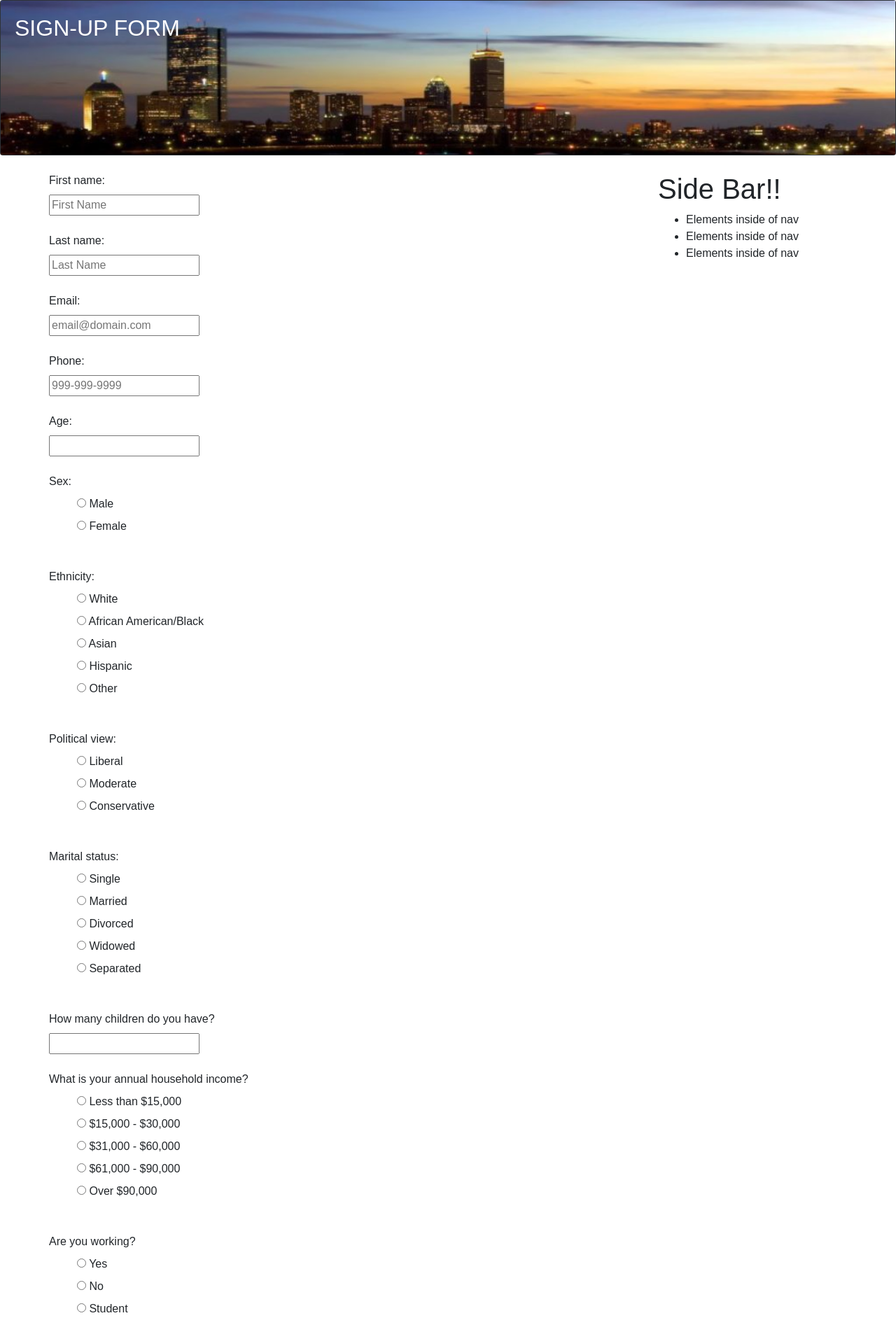
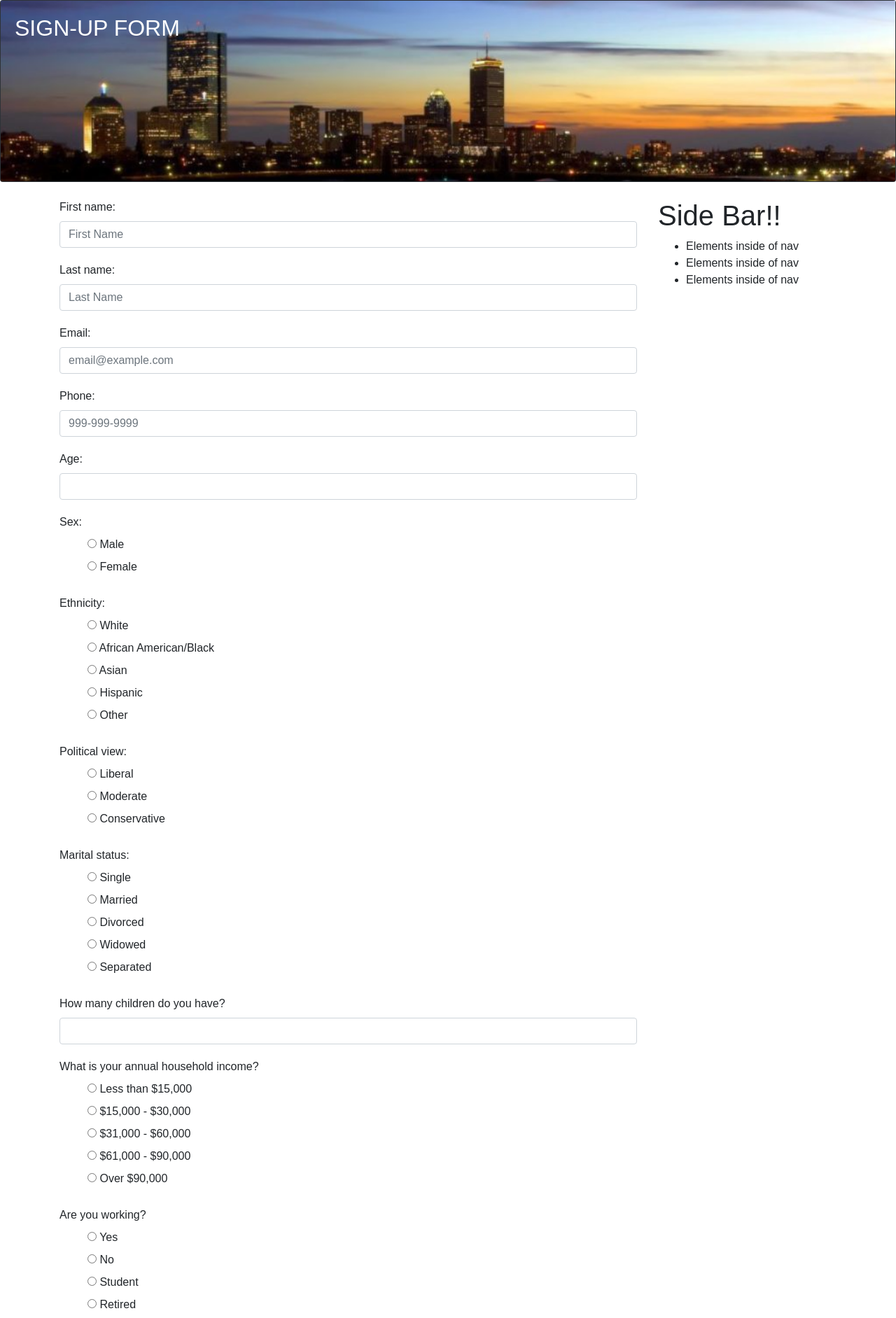
Before and after one commit to Brandt-moreThan4/LAFG---Website, a Django app: page /sign_up in a window 1280 px wide. Shown: the part 80-1963 px from the top of the page at 70% size. Run offline with Django 3.2, Linux system fonts and the light colour scheme; some libraries are stand-ins or nearby versions.

Commit message:
Rough draft of sign-up form appearance

```diff
--- a/LAFG/lafg_site/forms.py
+++ b/LAFG/lafg_site/forms.py
@@ -26,22 +26,32 @@
                   ('Over $90,000','Over $90,000')]
 
 WORKING_CHOICES = [('Yes','Yes') , ('No','No'), ('Student','Student'), ('Retired','Retired')]
+
 EDUCATION_CHOICES = [('Some School','Some School'),
                      ('High School or GED','High School or GED'),
                      ('College Graduate','College Graduate'),
                      ('Post Graduate','Post Graduate')]
+
 US_CITIZEN_CHOICES = [('Yes','Yes') , ('No','No')]
+
 REGISTERED_VOTER_CHOICES = [('Yes','Yes') , ('No','No')]
+
 RELIGIOUS_CHOICE = [('Yes','Yes') , ('No','No')]
+
 PREVIOUS_FOCUS_GROUP_CHOICES = [('Yes','Yes') , ('No','No')]
+
 PARTY_TO_LAW_SUIT_CHOICES = [('Yes','Yes') , ('No','No')]
+
 FELONY_CHOICES = [('Yes','Yes') , ('No','No')]
+
 LEGAL_BACKGROUND_CHOICES = [('Yes','Yes') , ('No','No')]
+
 LOCATION_CHOICES = [('Baton Rouge','Baton Rouge'),
                     ('Metairie','Metairie'),
                     ('Shreveport','Shreveport'),
                     ('Lafayette','Lafayette'),
                     ('New Orleans','New Orleans'),]
+
 SOURCES_CHOICES = [('Family/Friend','Family/Friend'),
                     ('Facebook','Facebook'),
                     ('Instagram','Instagram'),
@@ -71,19 +81,21 @@
             'legal_background': ('Are you studying law or have you worked for a law firm?'),
             'location': ("Please indicate where you're located:"),
             'source': ('How did you hear about us?'),
+            'occupation': ('If you are working, what is your occupation?')
         }
 
         # All the widgets are needed to make some better html than Django's defaults.
         widgets = {
-            'first_name': forms.TextInput(attrs={'class': 'first-name', 'placeholder':'First Name'}),
-            'last_name': forms.TextInput(attrs={'class': 'last-name', 'placeholder':'Last Name'}),
-            'email': forms.TextInput(attrs={'class':'email', 'placeholder':'email@domain.com' }),
-            'phone': forms.TextInput(attrs={'type':'tel', 'placeholder':'999-999-9999'}),
+            'first_name': forms.TextInput(attrs={'class': 'form-control', 'placeholder':'First Name'}),
+            'last_name': forms.TextInput(attrs={'class': 'form-control', 'placeholder':'Last Name'}),
+            'email': forms.TextInput(attrs={'class':'form-control', 'placeholder':'email@example.com' }),
+            'phone': forms.TextInput(attrs={'class':'form-control', 'type':'tel', 'placeholder':'999-999-9999'}),
+            'age': forms.NumberInput(attrs={'class':'form-control', 'min':0}),
             'sex': forms.RadioSelect(attrs={'class':'ethnicity'}, choices=SEX_CHOICES),
             'ethnicity': forms.RadioSelect(attrs={'class':'ethnicity'}, choices=ETHNICITY_CHOICES),
             'political_view': forms.RadioSelect(attrs={'class':'ethnicity'}, choices=POLITICAL_VIEW_CHOICES),
             'marital_status': forms.RadioSelect(attrs={'class':'ethnicity'}, choices=MARITAL_STATUS_CHOICES),
-            #'children': forms.IntegerField(attrs={'min':0}),
+            'children': forms.NumberInput(attrs={'class':'form-control', 'min':0}),
             'income': forms.RadioSelect(attrs={'class':'ethnicity'}, choices=INCOME_CHOICES),
             'working': forms.RadioSelect(attrs={'class':'ethnicity'}, choices=WORKING_CHOICES),
             'education': forms.RadioSelect(attrs={'class':'ethnicity'}, choices=EDUCATION_CHOICES),
--- a/LAFG/lafg_site/static/lafg_site/css/site.css
+++ b/LAFG/lafg_site/static/lafg_site/css/site.css
@@ -6,9 +6,13 @@
     color: white !important; /*What would be a better color?*/
 }
 
-nav {
-    margin: 0px;
-}
+/*Below does not work for some reason. So it is applied manually to nav element in html*/
+/*nav {
+    margin: 0px !important;
+    border-bottom: 0px !important;
+}*/
+
+
 
 
 /*Make text smaller on smaller screens.*/
@@ -33,6 +37,7 @@
 body {
     /* Margin bottom by footer height */
     margin-bottom: 60px;
+    font-family: Arial, Helvetica, sans-serif;
 }
 
 .footer {
@@ -53,44 +58,6 @@
 
 
 
-body {
-    font-family: Arial, Helvetica, sans-serif;
-}
-
-
-
-#skyLine {
-    width: 100%;
-    height: 220px;
-/*    clear: both;
-    margin-top: 145px;*/
-}
-
-#TopHeader {
-    background-color: rgb(0, 71, 137);
-    color: white;
-    height: 40px;
-    margin: 0;
-    padding: 5px;
-}
-
-/*#HeaderMinusSkyline {
-    position: fixed;
-    top: 0;
-    width: 100%;
-}*/
-
-
-#LogoAndNav {
-    background-color: white;
-    height: 80px;
-}
-
-
-/*#ContentAndRightNav {
-    margin-bottom: 42px;
-}*/
-
 #Logo {
     float: left;
     margin-right: 125px;
@@ -98,36 +65,6 @@
 }
 
 
-/*#RightNav li {
-    margin-bottom: 10px;
-}
-
-#RightNav ul {
-    list-style-type: none;
-}
-
-#RighNav h5 {
-    font-weight: bold;
-}*/
-
-
-
-#MainArea {
-    width: 1000px;
-    float: left;
-    margin-right: 75px;
-    margin-bottom: 70px;
-    margin-left: 50px;
-    border: .7px solid gray;
-    min-height: 800px;
-}
-
 #CourtRoom {
     width: 75%;
 }
-
-
-/*
-li:hover {
-    background-color: deeppink;
-}*/
--- a/LAFG/lafg_site/templates/lafg_site/sign_up.html
+++ b/LAFG/lafg_site/templates/lafg_site/sign_up.html
@@ -7,6 +7,11 @@
         .sign-up-form ul {
             list-style-type:none !important;
         }
+
+        .field-wrapper {
+            margin-bottom:20px;
+        }
+
 
 /*        .fieldWrapper {
             border-style:dashed;
@@ -22,30 +27,66 @@
 {% block content %}
 
 
-    <div class="row">
-        <div class="">
+    <div {#class="row"#}>
+        <div>
             <form class="sign-up-form" method="post" id="sign_up" autocomplete="on">
                 {% csrf_token %}
 
                 {{ form.non_field_errors }}
 
                 {% for field in form %}
-                    <div class="fieldWrapper">
+
+                    <div class="field-wrapper {#form-group#}">
                         {{ field.errors }}
-                        {{ field.label_tag }}
+                        <span>{{ field.label_tag }}</span>
                         <br />
-                        {{ field }}
+                        <span >{{ field }}</span>
+
                         {% if field.help_text %}
                             <p class="help">{{ field.help_text|safe }}</p>
                         {% endif %}
+
                     </div>
-                    <br />
+                    {#<br />#}
                 {% endfor %}
 
-                <button class="btn btn-primary" type="submit" form="sign_up" value="Submit">Submit</button>
+                <button class="btn btn-primary btn-lg" type="submit" form="sign_up" value="Submit">Submit</button>
             </form>
 
         </div>
     </div>
 
 {% endblock %}
+
+
+
+
+{% comment %}
+    <div class="row">
+            <form class="sign-up-form" method="post" id="sign_up" autocomplete="on">
+                {{ form.non_field_errors }}
+
+                <div class="fieldWrapper">
+                    {{ form.subject.errors }}
+                    <label for="{{ form.subject.id_for_label }}">Email subject:</label>
+                    {{ form.subject }}
+                </div>
+                <div class="fieldWrapper">
+                    {{ form.message.errors }}
+                    <label for="{{ form.message.id_for_label }}">Your message:</label>
+                    {{ form.message }}
+                </div>
+                <div class="fieldWrapper">
+                    {{ form.sender.errors }}
+                    <label for="{{ form.sender.id_for_label }}">Your email address:</label>
+                    {{ form.sender }}
+                </div>
+                <div class="fieldWrapper">
+                    {{ form.cc_myself.errors }}
+                    <label for="{{ form.cc_myself.id_for_label }}">CC yourself?</label>
+                    {{ form.cc_myself }}
+                </div>
+            </form>
+    </div>
+
+{% endcomment %}
```
